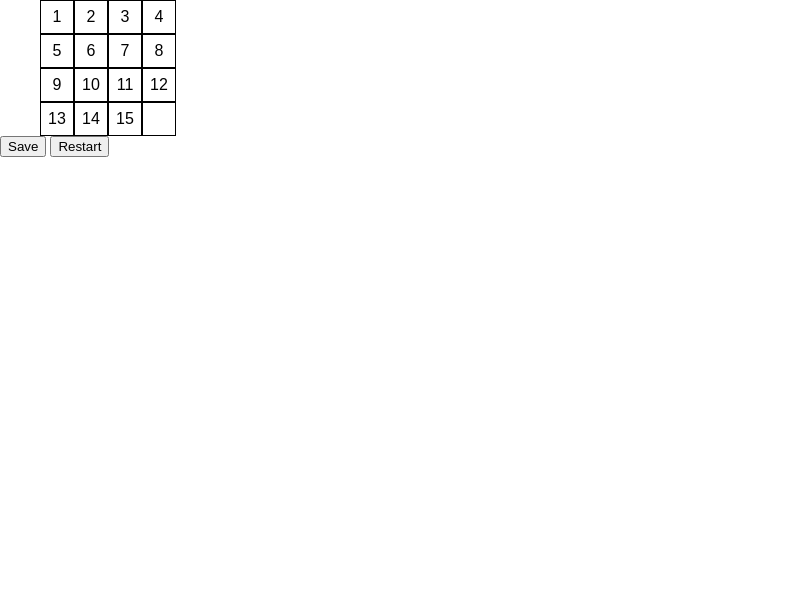
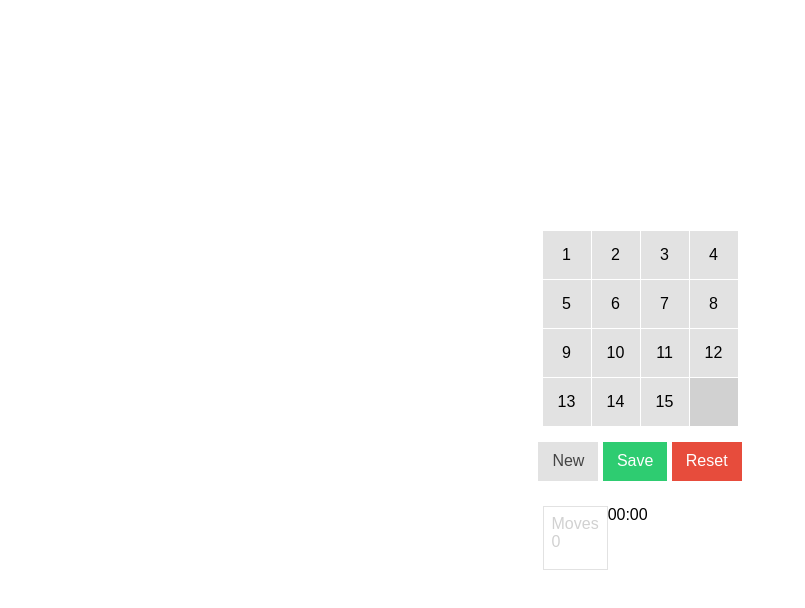
Before and after one commit to daviduffy/number-slide-puzzle, a plain HTML site: page index.html in a window 1280 px wide. Both pictures are taken after a click on the button "10". Shown: the whole page, without its empty margins (0-805 px from the left). Drawn offline with Linux system fonts and the light colour scheme.

Commit message:
finished cell/row shifting logic. applied styles

```diff
--- a/controller.js
+++ b/controller.js
@@ -1,19 +1,35 @@
 (function() {
   const Controller = function () {
+
     this.handleClick = (element) => {
-      const { id, value: VALUE } = element;
-      const value = parseInt(VALUE, 10);
-      const canMove = Model.canMove({ value });
-      console.log(canMove);
+      const { id, value: INDEX } = element;
+      const index = parseInt(INDEX, 10);
+      const { x, y } = Model.getCoordinates({ index: parseInt(INDEX, 10) });
+      const { x: emptyX, y: emptyY } = Model.getCoordinates({ index: Model.state.indexOf(null) })
+      // only calc move and re-render if the move is legal
+      if (x === emptyX || y === emptyY) {
+        Model.move({ click: { x, y, index }, empty: { x: emptyX, y: emptyY } });
+        View.render({ cells: Model.state, moves: Model.moves });
+      }
     };
+
     this.handleSave = () => {
       Model.save();
-      View.render({ cells: Model.state });
+      View.render({ cells: Model.state, moves: Model.moves });
     }
-    this.handleRestart = () => {
-      Model.restart();
-      View.render({ cells: Model.state });
+
+    this.handleReset = () => {
+      if (confirm('Are you sure you want to reset? This will clear any saved puzzles.')) {
+        Model.reset();
+        View.render({ cells: Model.state, moves: Model.moves });
+      }
     }
+
+    this.handleNew = () => {
+      Model.new();
+      View.render({ cells: Model.state, moves: Model.moves });
+    }
+
   }
 
   window.Puzzle.Controller = Controller;
--- a/index.html
+++ b/index.html
@@ -7,11 +7,25 @@
     <link rel="stylesheet" href="puzzle.css">
   </head>
   <body>
-    <div class="Puzzle" id='puzzle'>
-      <ul class="Puzzle__cells" id='puzzle_cells'></ul>
+    <div class="container">
+      <div class="Puzzle" id='puzzle'>
+        <ul class="Puzzle__cells" id='puzzle_cells'></ul>
+      </div>
+      <div class="Controls">
+        <button class="Button Button--new" onClick="Controller.handleNew()">New</button>
+        <button class="Button Button--save" onClick="Controller.handleSave()">Save</button>
+        <button class="Button Button--reset" onClick="Controller.handleReset()">Reset</button>
+      </div>
+      <div class="Scoreboard">
+        <div class="Scoreboard__moves">
+          <span>Moves</span>
+          <span id="moves">0</span>
+        </div>
+        <div class="Scoreboard__timer">
+          <span id="timer">00:00</span>
+        </div>
+      </div>
     </div>
-    <button onClick="Controller.handleSave()">Save</button>
-    <button onClick="Controller.handleRestart()">Restart</button>
     <script>window.Puzzle = {};</script>
     <script src="model.js"></script>
     <script src="controller.js"></script>
--- a/model.js
+++ b/model.js
@@ -1,24 +1,93 @@
 (function () {
   const Model = function () {
+
     const { savedPuzzle } = window.localStorage;
-    console.log(savedPuzzle);
+
     this.defaultState = [1,2,3,4,5,6,7,8,9,10,11,12,13,14,15,null];
-    this.state = savedPuzzle
-      ?
-      JSON.parse(savedPuzzle)
-      :
-      this.defaultState;
+    this.state = savedPuzzle ? JSON.parse(savedPuzzle) : this.defaultState;
+
     this.save = () => {
       window.localStorage.savedPuzzle = JSON.stringify(this.state);
     };
-    this.restart = () => {
+
+    this.reset = () => {
       this.state = [].concat(this.defaultState);
+      this.moves = 0;
       window.localStorage.removeItem('savedPuzzle');
     };
-    this.canMove = function({ value } = {}) {
-      console.log('Model.canMove');
-      return value;
+
+    this.new = () => {
+      const donor = [].concat(this.defaultState);
+      const nextState = [];
+      while (donor.length > 0) {
+        const rand = Math.floor(Math.random() * donor.length);
+        const [value] = donor.splice(rand, 1);
+        nextState.push(value);
+      }
+      this.state = nextState;
+      this.moves = 0;
+    }
+
+    this.move = ({ click, empty }) => {
+      const { x, y, index } = click;
+      const { x: emptyX, y: emptyY } = empty;
+      // move horizontally
+      if (x === emptyX) {
+        this.state = this.shiftH({ x, index });
+      // move vertically
+      } else if (y === emptyY) {
+        this.state = this.shiftV({ x, y, index });
+      }
+      // set new empty on the cleanup from this move to prevent over-calc if illegal moves are attempted
+      this.empty = this.getCoordinates({ index: this.state.indexOf(null) });
+      this.moves = (this.moves || 0) + 1;
+      this.isWin({ x: emptyX, y: emptyY });
     };
-  }
+
+    this.shiftH = ({ x, index } = {}) => {
+      // eliminate the empty space from state
+      const nextState = [].concat(this.state).filter(it => it);
+      // splice it back in at the index of the click
+      nextState.splice(index, 0, null);
+      return nextState;
+    };
+
+    this.shiftV = ({ x, y, index } = {}) => {
+      // create array with indexes from column of numbers to "move"
+      const indexes = new Array(4).fill(null).map((v, i) => y + (i * 4));
+      const columnValues = indexes
+        .map((value, index) => this.state[value])
+        .filter(it => it);
+      columnValues.splice(x, 0, null);
+
+      const nextState = this.state.map((value, index) => {
+        if (indexes.includes(index)) {
+          const x = Math.floor(index / 4)
+          return columnValues[x];
+        }
+        return value;
+
+      });
+      return nextState;
+    };
+
+    this.getCoordinates = ({ index } = {}) => {
+      const x = Math.floor(index / 4);
+      const y = index % 4;
+      return { x, y };
+    }
+
+    this.isWin = () => {
+      // do easy test first
+      if (this.state[15] === null) {
+        // ensure the puzzle is in the right order
+        if (JSON.stringify(this.defaultState) === JSON.stringify(this.state)) {
+          console.log('you win');
+        }
+      }
+    }
+
+  };
+
   window.Puzzle.Model = Model;
 })();
--- a/puzzle.css
+++ b/puzzle.css
@@ -1,24 +1,48 @@
+html {
+  font-size: 16px;
+  font-family: sans-serif;
+}
+
 body, ul {
   margin: 0;
+  padding: 0;
+}
+
+.container {
+  width: 100%;
+  height: 100vh;
+  display: grid;
+  grid-template-columns: 1fr calc(3rem * 4 + 3px) 1fr;
+  grid-template-rows: 1fr calc(3rem * 4 + 3px) 3rem 4rem 1fr;
+  grid-gap: 1rem;
 }
 
 .Puzzle {
-  max-width: calc(2rem * 4);
+  grid-row: 2;
+  grid-column: 2;
+  margin: auto;
 }
 
 .Puzzle__cells {
   display: grid;
+  grid-gap: 1px;
   grid-template-rows: repeat(4, 1fr);
   grid-template-columns: repeat(4, 1fr);
 }
 
 .Puzzle__cell {
-  width: 2rem;
-  height: 2rem;
-  border: 1px solid;
+  width: 3rem;
+  height: 3rem;
+  background-color: #e2e2e2;
   display: flex;
   align-items: stretch;
   justify-content: stretch;
+  position: relative;
+}
+
+.Puzzle__cell--empty {
+  background-color: #d1d1d1;
+  pointer-events: none;
 }
 
 .Puzzle__button {
@@ -29,3 +53,43 @@ body, ul {
   cursor: pointer;
   /* font-style font-variant font-weight font-size/line-height font-family */
 }
+
+.Controls {
+  grid-row: 3;
+  grid-column: 1 / 4;
+  text-align: center;
+}
+
+.Button {
+  cursor: pointer;
+  border: 0;
+  border-radius: 0;
+  font-size: 1rem;
+  color: #444;
+  background-color: #e2e2e2;
+  padding: 0.675rem 0.875rem;
+}
+
+.Button--save {
+  color: #fefefe;
+  background-color: #2ecc71;
+}
+.Button--reset {
+  color: #fefefe;
+  background-color: #e74c3c;
+}
+
+.Scoreboard {
+  grid-row: 4;
+  grid-column: 2;
+  display: flex;
+}
+
+.Scoreboard__moves {
+  border: 1px solid #e2e2e2;
+  color: #d1d1d1;
+  display: flex;
+  flex-direction: column;
+  font-weight: lighter;
+  padding: 0.5rem;
+}
--- a/view.js
+++ b/view.js
@@ -1,16 +1,24 @@
 (function() {
   const View = function () {
-    this.render = ({ cells } = {}) => {
+    this.render = ({ cells, moves = 0 } = {}) => {
+      this.renderPuzzle(cells);
+      this.renderMoves(moves);
+    }
+    this.renderPuzzle = (cells) => {
       const target = document.getElementById('puzzle_cells');
       const template = cells
-        .map(cellNumber => (`
+        .map((cellNumber, index) => (`
             <li class="Puzzle__cell ${cellNumber ? '' : 'Puzzle__cell--empty'}">
-              <button class="Puzzle__button" onClick='Controller.handleClick(this)' value='${cellNumber}'>${cellNumber || ''}</button>
+              <button class="Puzzle__button" onClick='Controller.handleClick(this)' value='${index}'>${cellNumber || ''}</button>
             </li>
           `))
         .join('');
       target.innerHTML = template;
     }
+    this.renderMoves = (moves) => {
+      const target = document.getElementById('moves');
+      target.innerHTML = moves;
+    };
   }
 
   window.Puzzle.View = View;
```
